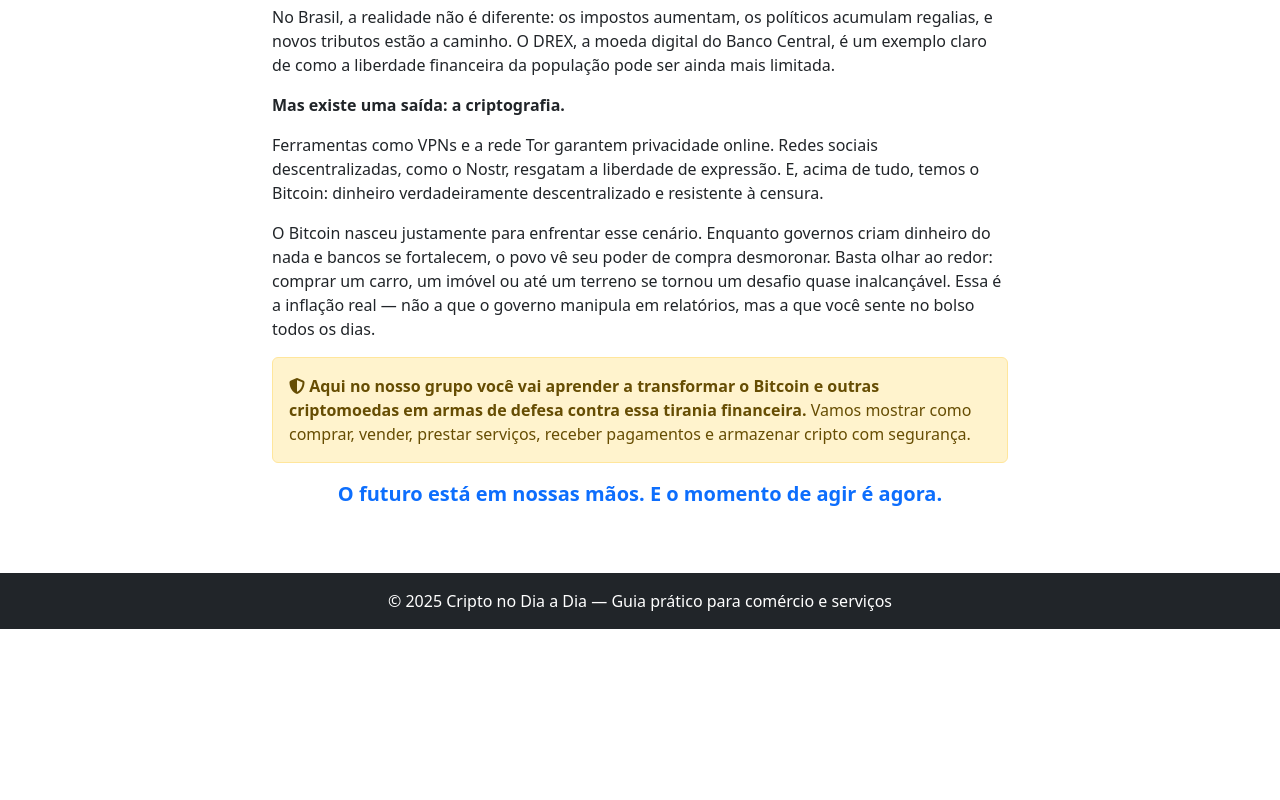
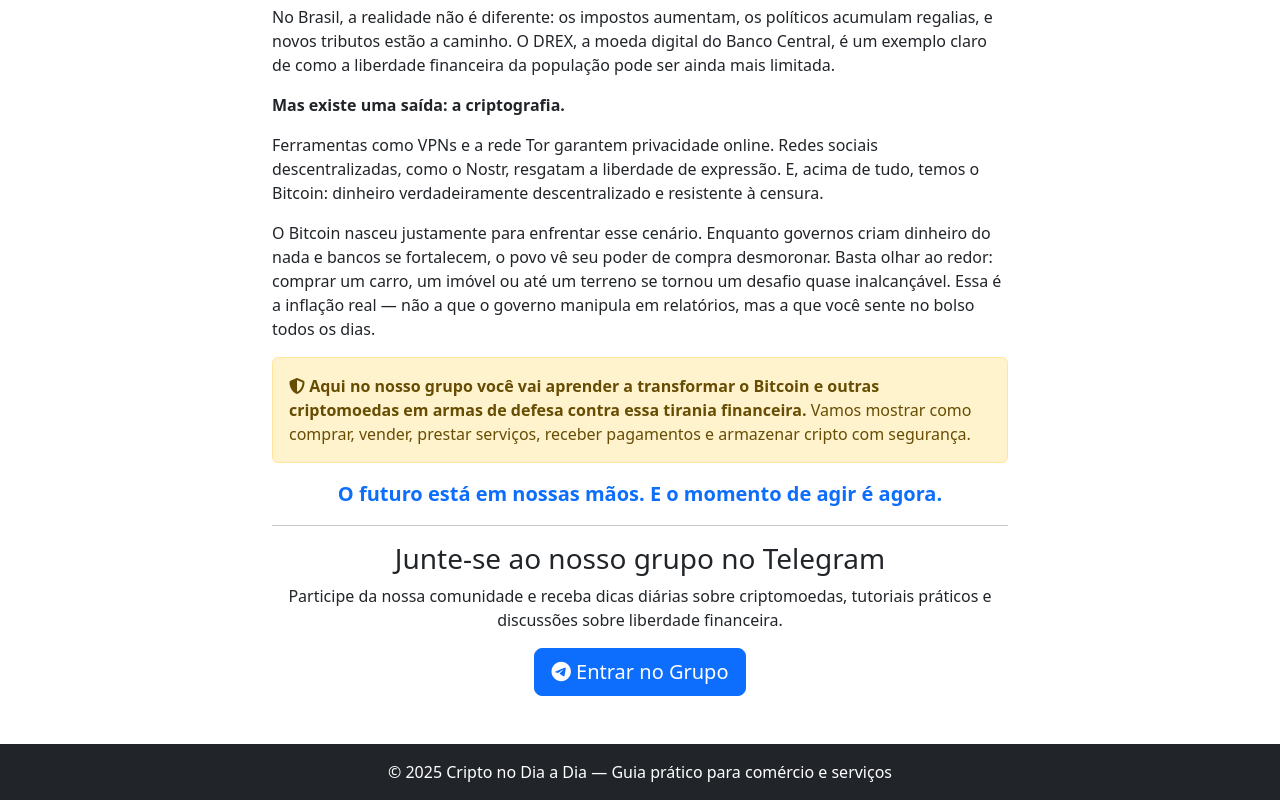
Before and after one commit to mbmaciel/cripto-guia-pratico, a plain HTML site: page sobre.html in a window 1280 px wide. Shown: the part 361-1161 px from the top of the page. Before the commit the page ends 990 px from the top, so only its background shows below. Drawn offline with nearby package versions, Linux system fonts and the light colour scheme.

Commit message:
feature: telegram group

```diff
--- a/sobre.html
+++ b/sobre.html
@@ -29,6 +29,7 @@
           </li>
           <li class="nav-item"><a class="nav-link" href="cursos.html">Cursos</a></li>
           <li class="nav-item"><a class="nav-link active" href="sobre.html">Sobre</a></li>
+          <li class="nav-item"><a class="nav-link" href="https://t.me/cripto_dia_a_dia" target="_blank"><i class="fab fa-telegram"></i> Grupo</a></li>
         </ul>
       </div>
     </div>
@@ -61,6 +62,16 @@
         </div>
 
         <p class="text-center fs-5 fw-bold text-primary">O futuro está em nossas mãos. E o momento de agir é agora.</p>
+
+        <hr>
+
+        <div class="text-center">
+          <h3>Junte-se ao nosso grupo no Telegram</h3>
+          <p>Participe da nossa comunidade e receba dicas diárias sobre criptomoedas, tutoriais práticos e discussões sobre liberdade financeira.</p>
+          <a href="https://t.me/cripto_dia_a_dia" target="_blank" class="btn btn-primary btn-lg">
+            <i class="fab fa-telegram"></i> Entrar no Grupo
+          </a>
+        </div>
       </div>
     </div>
   </main>
```
Also changed, not shown: armazenar.html (+1 -0 lines), comprar.html (+1 -0 lines), cursos.html (+1 -0 lines), index.html (+1 -0 lines), lightning.html (+1 -0 lines), pagar.html (+1 -0 lines), receber.html (+1 -0 lines).
